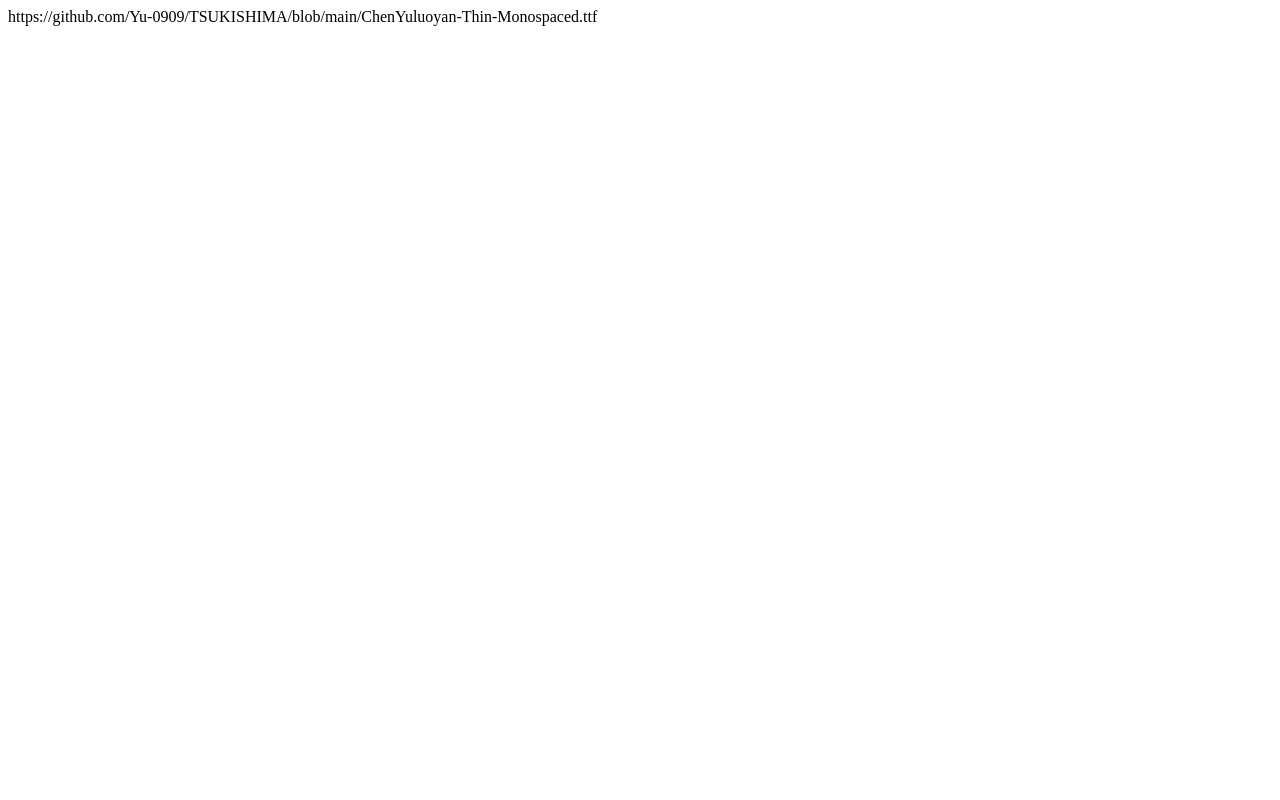
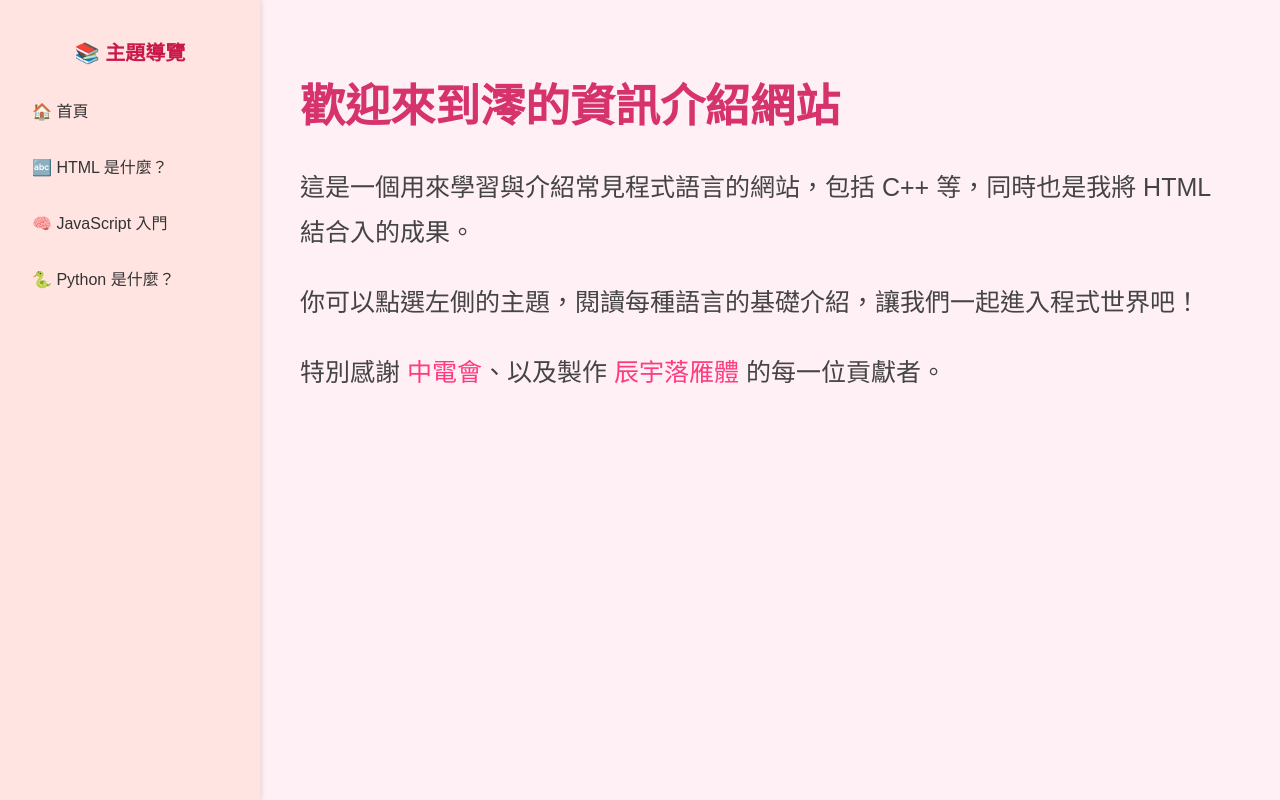
Before and after one commit to Yu-0909/TSUKKI, a plain HTML site: page index.html in a window 1280 px wide. Drawn offline with Linux system fonts and the light colour scheme; a web font is replaced by a local one.

Commit message:
Update index.html

```diff
--- a/index.html
+++ b/index.html
@@ -1 +1,101 @@
-https://github.com/Yu-0909/TSUKISHIMA/blob/main/ChenYuluoyan-Thin-Monospaced.ttf
+<!DOCTYPE html>
+<html lang="zh-Hant">
+<head>
+  <meta charset="UTF-8" />
+  <title>資訊程式介紹網站</title>
+  <style>
+    /* 1. 字體設定 */
+    @font-face {
+      font-family: 'CWLoYen';
+      src: url('ChenYuluoyan-2.0-Thin.ttf') format('truetype');
+      font-weight: normal;
+      font-style: normal;
+    }
+
+    /* 2. 頁面基礎樣式 */
+    body {
+      margin: 0;
+      font-family: 'CWLoYen', sans-serif;
+      display: flex;
+      height: 100vh;
+      background-color: #fff0f5;
+    }
+
+    /* 3. 側邊欄 */
+    .sidebar {
+      width: 220px;
+      background-color: #ffe4e1;
+      padding: 20px;
+      box-shadow: 2px 0 5px rgba(0, 0, 0, 0.1);
+    }
+
+    .sidebar h2 {
+      text-align: center;
+      font-size: 20px;
+      margin-bottom: 20px;
+      color: #c9184a;
+    }
+
+    .sidebar a {
+      display: block;
+      padding: 12px;
+      margin: 8px 0;
+      color: #333;
+      text-decoration: none;
+      border-radius: 6px;
+      transition: background 0.3s;
+    }
+
+    .sidebar a:hover {
+      background-color: #ffc0cb;
+    }
+
+    /* 4. 主內容 */
+    .content {
+      flex: 1;
+      padding: 40px;
+      animation: fadeIn 0.8s ease;
+      overflow-y: auto;
+    }
+
+    @keyframes fadeIn {
+      from { opacity: 0; transform: translateY(10px); }
+      to { opacity: 1; transform: translateY(0); }
+    }
+
+    h1 {
+      color: #d6336c;
+      font-size: 45px;
+    }
+
+    p {
+      font-size: 25px;
+      line-height: 1.8;
+      color: #444;
+    }
+
+    p a {
+      text-decoration: none;
+      color: #ff3b80;
+    }
+  </style>
+</head>
+<body>
+
+  <div class="sidebar">
+    <h2>📚 主題導覽</h2>
+    <a href="index.html">🏠 首頁</a>
+    <a href="html.html">🔤 HTML 是什麼？</a>
+    <a href="javascript.html">🧠 JavaScript 入門</a>
+    <a href="python.html">🐍 Python 是什麼？</a>
+  </div>
+
+  <div class="content">
+    <h1>歡迎來到澪的資訊介紹網站</h1>
+    <p>這是一個用來學習與介紹常見程式語言的網站，包括 C++ 等，同時也是我將 HTML 結合入的成果。</p>
+    <p>你可以點選左側的主題，閱讀每種語言的基礎介紹，讓我們一起進入程式世界吧！</p>
+    <p>特別感謝 <a href="https://scaict.org/" target="_blank">中電會</a>、以及製作 <a href="https://github.com/Chenyu-otf/chenyuluoyan_thin" target="_blank">辰宇落雁體</a> 的每一位貢獻者。</p>
+  </div>
+
+</body>
+</html>
```
